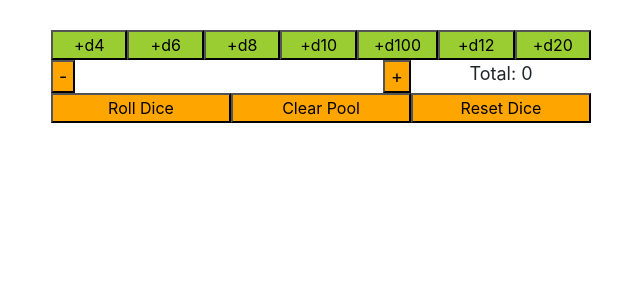
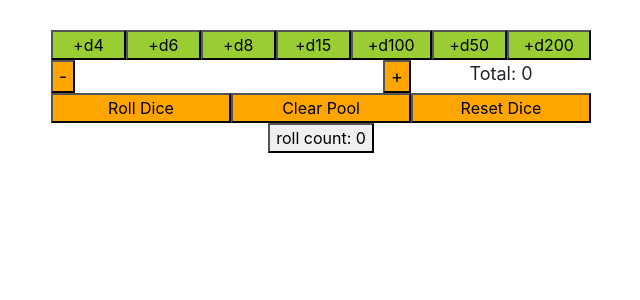
Before and after one commit to rileyjohngibbs/react-roller, a React (Create React App) app: page / in a window 1280 px wide. Shown: the top 300 px of the page, without its empty margins (319-959 px from the left). Built offline with nearby package versions, Linux system fonts and the light colour scheme.

Commit message:
added a roll count
added a counter that counts how many times a dice has been rolled. Also changed some of the values of the dice.

```diff
--- a/src/App.js
+++ b/src/App.js
@@ -2,7 +2,7 @@ import React, { Component } from 'react';
 import './App.css';
 
 import Die from './Die';
-
+let counter = 0
 class App extends Component {
   constructor(props) {
     super(props);
@@ -28,6 +28,8 @@ class App extends Component {
     const dice = this.state.dice;
     dice[key].value = dice[key].roll();
     this.setState({dice});
+    counter += 1
+    return counter
   }
 
   renderDesc() {
@@ -74,7 +76,7 @@ class App extends Component {
     return (
       <div className="App container">
         <div id="adders" className="row">
-          {[4, 6, 8, 10, 100, 12, 20].map((faces, key) => {
+          {[4, 6, 8, 15, 100, 50, 200].map((faces, key) => {
             return (
               <button className="col" key={key} onClick={() => {this.addDie(faces);}}>
                 +d{faces}
@@ -108,6 +110,7 @@ class App extends Component {
             <button className="col" onClick={() => {
                 while (this.state.dice.length) {
                   this.removeDie(0);
+                  counter = 0
                 }
                 this.setState({mod: 0});
               }}>
@@ -122,6 +125,9 @@ class App extends Component {
             </button>
           </div>
         </div>
+        <button>
+          roll count: {counter}
+        </button>
         <div id="dicepool" className="row">
           {this.state.dice.map((_, key) => {
             return this.renderDie(key);
```
